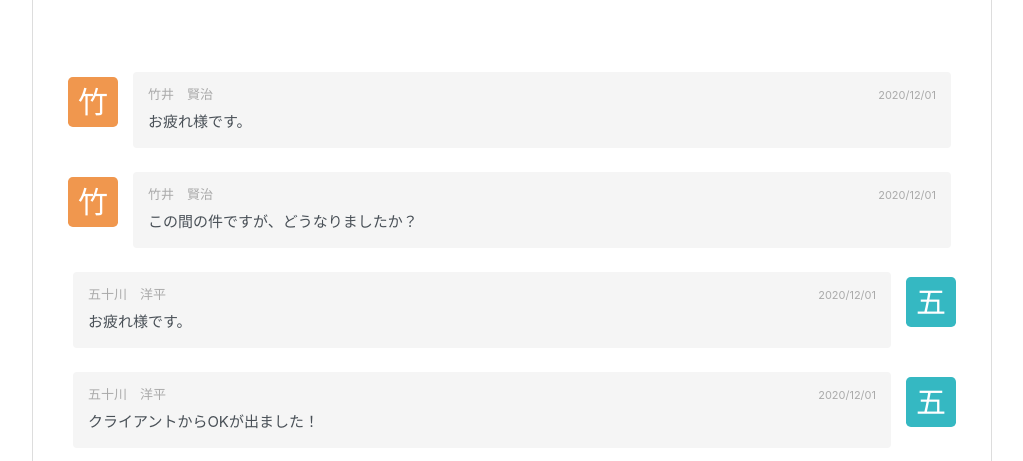
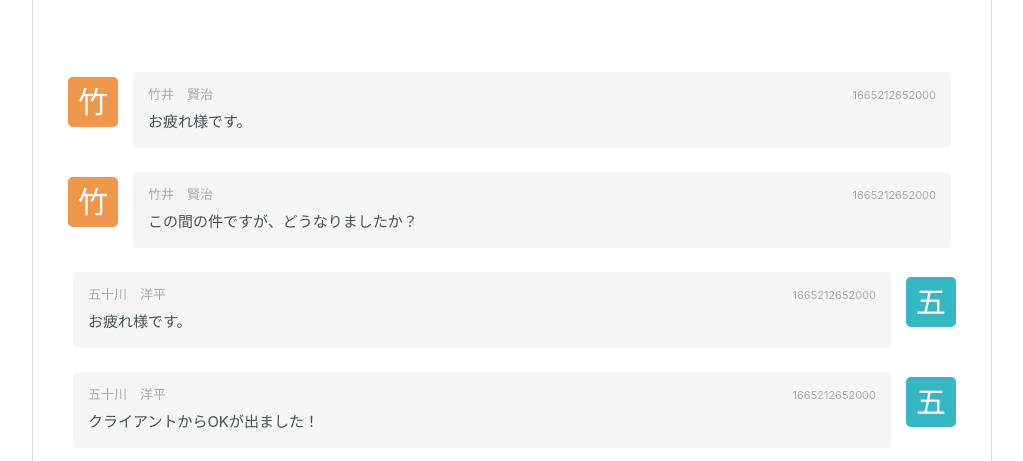
Before and after one commit to sho-itsuka/angular-chat, an Angular app: page / in a window 1280 px wide. Shown: the top 461 px of the page, without its empty margins (128-1151 px from the left). Built offline with nearby package versions, Linux system fonts and the light colour scheme.

Commit message:
dateプロパティの追加

```diff
--- a/src/app/app.component.html
+++ b/src/app/app.component.html
@@ -15,7 +15,7 @@
           <div class="media-body">
             <div class="d-flex w-100 justify-content-between">
               <h4 class="media-heading">{{ comment.user.name }}</h4>
-              <small class="media-date">2020/12/01</small>
+              <small class="media-date">{{ comment.date }}</small>
             </div>
             <pre>{{ comment.message }}</pre>
           </div>
--- a/src/app/class/comment.ts
+++ b/src/app/class/comment.ts
@@ -2,5 +2,9 @@ import { User } from "./user";
 
 export class Comment {
 
-  constructor(public user: User, public message: string) {}
+  date: number
+
+  constructor(public user: User, public message: string) {
+    this.date = Date.now()
+  }
 }
```
